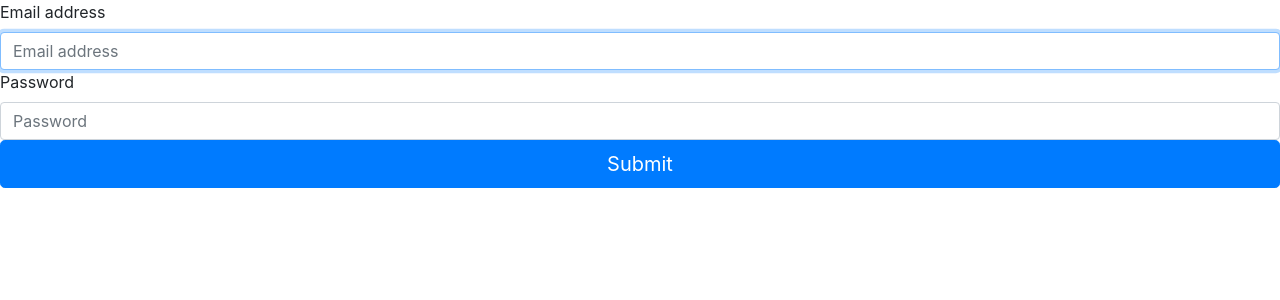
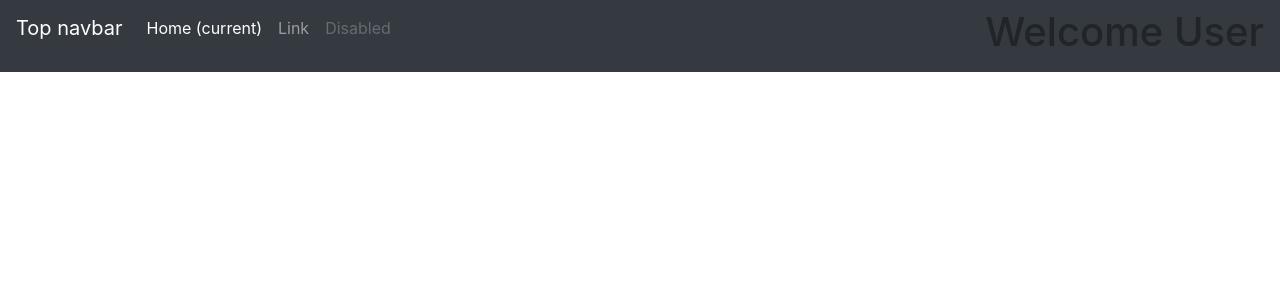
Before and after one commit to elmerptuazon/time-keep, a React (Create React App) app: page /home in a window 1280 px wide. Shown: the top 300 px of the page. Built offline with nearby package versions, Linux system fonts and the light colour scheme.

Commit message:
react-router phase

```diff
--- a/package.json
+++ b/package.json
@@ -6,6 +6,7 @@
     "bootstrap": "^4.2.1",
     "react": "^16.7.0",
     "react-dom": "^16.7.0",
+    "react-router-dom": "^4.3.1",
     "react-scripts": "2.1.2",
     "set-default-browser": "^1.0.1"
   },
--- a/src/components/Homepage/main.jsx
+++ b/src/components/Homepage/main.jsx
@@ -1,12 +1,11 @@
-import React, { Component } from 'react';
-import NavBar from './navbar';
+import React, { Component } from "react";
+import NavBar from "./navbar";
 
 class HomePage extends Component {
   render() {
-        console.log('Homepage rendered' + this.props);
     return (
       <div>
-                <NavBar />
+        <NavBar name={this.props.name} />
       </div>
     );
   }
--- a/src/components/Homepage/navbar.jsx
+++ b/src/components/Homepage/navbar.jsx
@@ -1,19 +1,33 @@
-import React, { Component } from 'react';
+import React, { Component } from "react";
 
 class NavBar extends Component {
+  state = {
+    name: ""
+  };
+
   render() {
-        console.log('NavBar Rendered' + this.props);
+    console.log(this.props);
     return (
       <div>
         <nav className="navbar navbar-expand-md navbar-dark bg-dark mb-4">
           <p className="navbar-brand">Top navbar</p>
-                <button className="navbar-toggler" type="button" data-toggle="collapse" data-target="#navbarCollapse" aria-controls="navbarCollapse" aria-expanded="false" aria-label="Toggle navigation">
-                <span className="navbar-toggler-icon"></span>
+          <button
+            className="navbar-toggler"
+            type="button"
+            data-toggle="collapse"
+            data-target="#navbarCollapse"
+            aria-controls="navbarCollapse"
+            aria-expanded="false"
+            aria-label="Toggle navigation"
+          >
+            <span className="navbar-toggler-icon" />
           </button>
           <div className="collapse navbar-collapse" id="navbarCollapse">
             <ul className="navbar-nav mr-auto">
               <li className="nav-item active">
-                    <p className="nav-link">Home <span>(current)</span></p>
+                <p className="nav-link">
+                  Home <span>(current)</span>
+                </p>
               </li>
               <li className="nav-item">
                 <p className="nav-link">Link</p>
@@ -22,6 +36,7 @@ class NavBar extends Component {
                 <p className="nav-link disabled">Disabled</p>
               </li>
             </ul>
+            <h1>Welcome User {this.state.name}</h1>
           </div>
         </nav>
       </div>
--- a/src/components/Login/login.jsx
+++ b/src/components/Login/login.jsx
@@ -1,8 +1,32 @@
-import React, { Component } from 'react';
-import HomePage from '../Homepage/main';
+import React, { Component } from "react";
+import HomePage from "../Homepage/main";
+import { BrowserRouter, Route } from "react-router-dom";
+
+const LoginUI = value => {
+  return (
+    <div>
+      <label htmlFor="inputEmail">Email address</label>
+      <input
+        type="email"
+        id="inputEmail"
+        className="form-control"
+        value={value}
+        placeholder="Email address"
+        autoFocus
+      />
+
+      <label htmlFor="inputPassword">Password</label>
+      <input
+        type="password"
+        id="inputPassword"
+        className="form-control"
+        placeholder="Password"
+      />
+    </div>
+  );
+};
 
 class Login extends Component {
-
   constructor(props) {
     super(props);
     this.handleClick = this.handleClick.bind(this);
@@ -14,17 +38,21 @@ class Login extends Component {
   }
 
   render() {
-        console.log('Login rendered' + this.props)
     return (
+      <BrowserRouter>
         <div>
-                    <label htmlFor="inputEmail">Email address</label>
-                    <input type="email" id="inputEmail" className="form-control" placeholder="Email address" autoFocus/>
+          <Route
+            path="/home"
+            exact
+            strict
+            render={value => {
+              return <HomePage name="Jay" />;
+            }}
+          />
 
-                    <label htmlFor="inputPassword">Password</label>
-                    <input type="password" id="inputPassword" className="form-control" placeholder="Password"/>
-
-                    <button className="btn btn-lg btn-primary btn-block" onClick={this.HomePage} type="submit">Submit</button>
+          <Route path="/" exact strict component={LoginUI} />
         </div>
+      </BrowserRouter>
     );
   }
 }
```
Also changed, not shown: 1 other file (tests, documents, lock files or other folders). Lines whose indentation alone changed are shown as unchanged.
